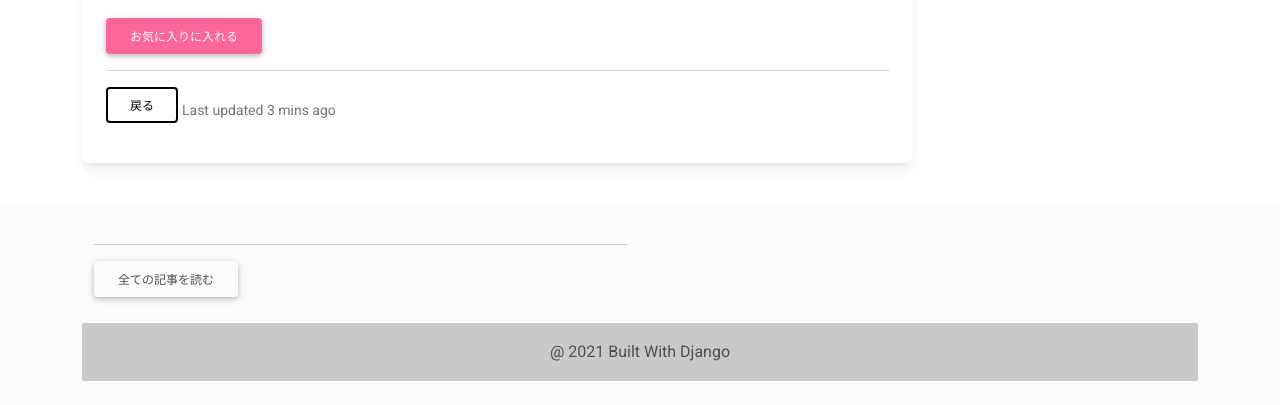
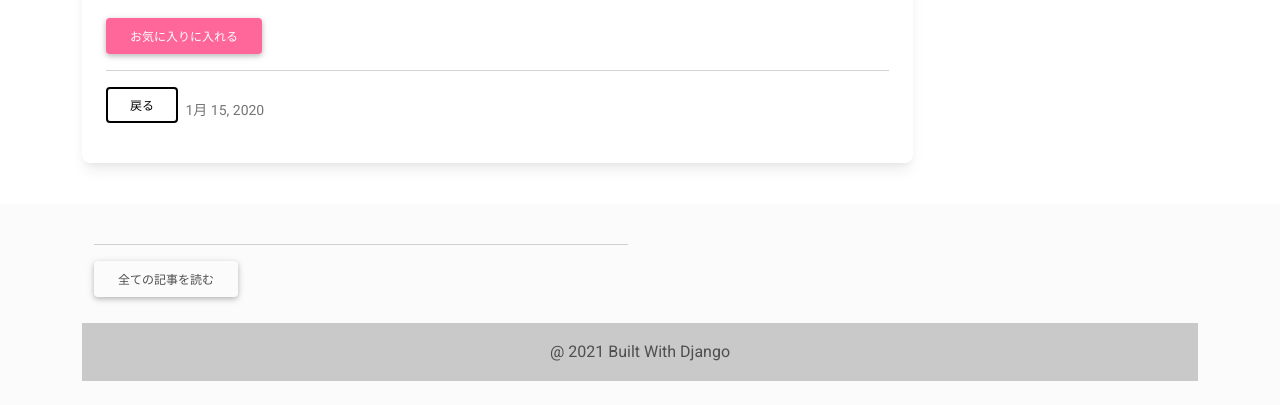
Before and after one commit to shoichiroharada0093/udemy-0092, a Django app: template myapp/templates/myapp/post_detail.html in a window 1280 px wide. Shown: the part 792-1197 px from the top of the page. Run offline with Django 3.2, Linux system fonts and the light colour scheme; tables that the repository leaves empty hold one stand-in row (values such as "Sample post"); the template is opened without the code that fills it: values that come from a table or form of the project are taken from there, most other values are stand-ins (such as "Sample title", 1, 10 or a date in 2020); grey boxes marked "Sample" are stand-in pictures; some libraries are stand-ins or nearby versions.

Commit message:
post_detail change

```diff
--- a/myapp/templates/myapp/post_detail.html
+++ b/myapp/templates/myapp/post_detail.html
@@ -28,7 +28,7 @@
                     <a href="{% url 'myapp:post_delete' object.pk %}" class="btn btn-danger">削除</a>
                     {% endif %}
 
-                    <small class="text-muted">Last updated 3 mins ago</small>
+                    <small class="text-muted">&nbsp;{{ item.created_at.date }}</small>
                 </p>
             </div>
 
```
Also changed, not shown: media/images/キャプチャ.PNG (deleted), media/images/キャプチャ_8OmHX3t.PNG (deleted).
